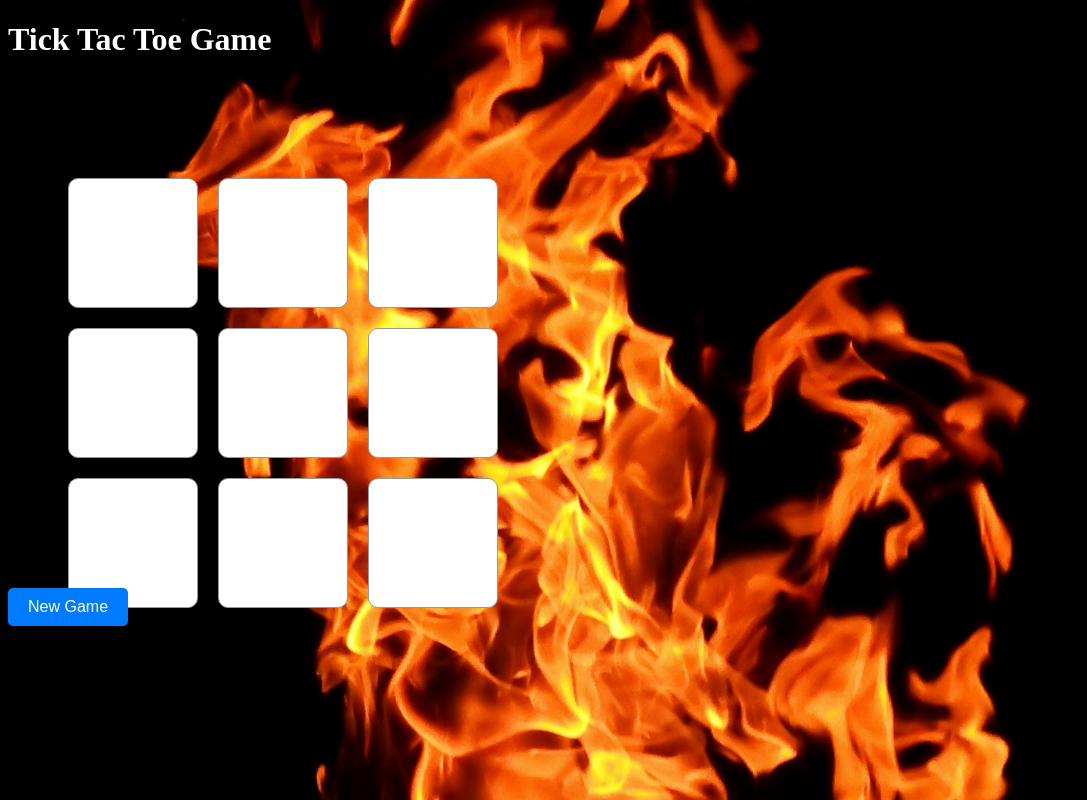
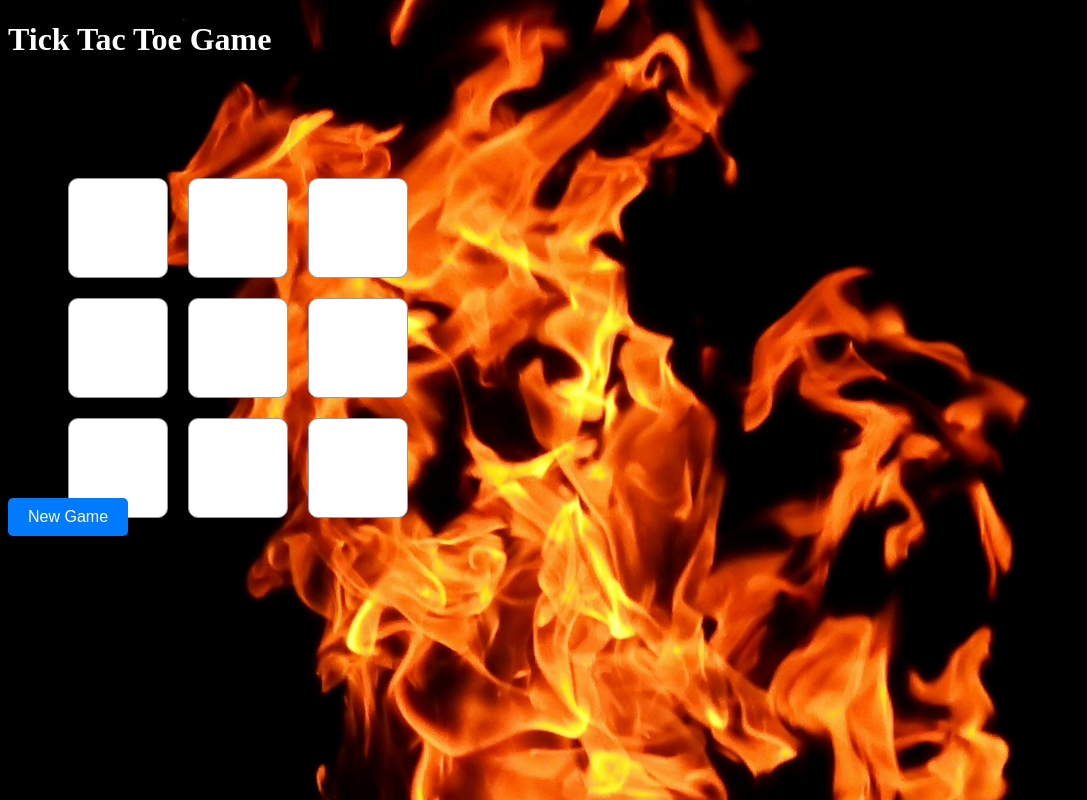
Before and after one commit to gangwar22/Tic_tak_toe, a React (Vite) app: page / in a window 1280 px wide. Shown: the whole page, without its empty margins (0-1087 px from the left). Built offline with nearby package versions, Linux system fonts and the light colour scheme.

Commit message:
css correction

```diff
--- a/src/TickTacToe.css
+++ b/src/TickTacToe.css
@@ -1,7 +1,7 @@
 .tick-tac-toe .board {
   display: grid;
-  grid-template-columns: repeat(3, 130px);
-  grid-template-rows: repeat(3, 130px);
+  grid-template-columns: repeat(3, 100px);
+  grid-template-rows: repeat(3, 100px);
   gap: 20px;
   margin-top: 60px;
 }
@@ -9,8 +9,8 @@
 .tick-tac-toe .square {
   margin-top: 20px;
   font-size: 36px;
-  width: 130px;
-  height: 130px;
+  width: 100px;
+  height: 100px;
   border: 1px solid #999;
   display: flex;
   justify-content: center;
@@ -32,7 +32,6 @@
 .tick-tac-toe h1{
   color: white;
   height: 100%;
-  font-size: rem;
 
 }
 
```
